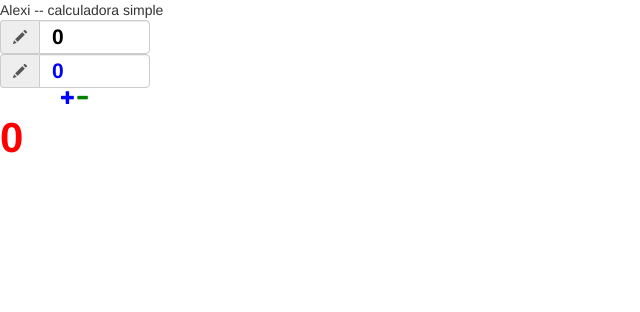
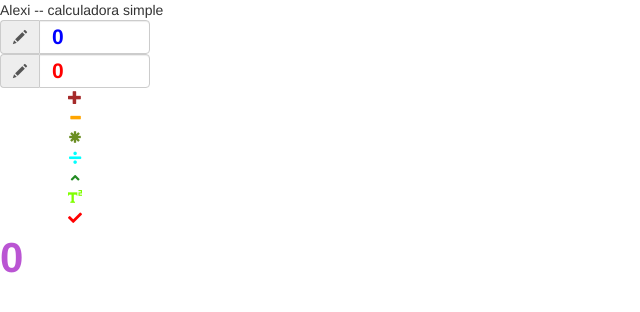
Before and after one commit to FireFoxRR/testing-calculator, an Angular app: page / in a window 1280 px wide. Shown: the top 312 px of the page, without its empty margins (0-640 px from the left). Built offline with nearby package versions, Linux system fonts and the light colour scheme.

Commit message:
calulator

```diff
--- a/src/app/addition/multiplication/multiplication.ts
+++ /dev/null
@@ -1,5 +0,0 @@
-export function multiplication(oper1, oper2) {
-    //refactory
-    let mul = oper1*oper2;
-    return mul;
-}
--- /dev/null
+++ b/src/app/multiplication/multiplication.ts
@@ -0,0 +1,5 @@
+export function multiplication(oper1, oper2) {
+    // refactoring
+     let mul = oper1 * oper2;
+     return mul;
+ }
--- a/src/app/sqrt/sqrt.ts
+++ b/src/app/sqrt/sqrt.ts
@@ -1,4 +1,7 @@
 export function sqrt(oper1){
+    //refactoring
+    let sqrt = 0
 
-    return Math.sqrt(oper1);
+    sqrt = Math.sqrt(oper1);
+    return (sqrt);
 }
--- a/src/app/ui/ui.component.css
+++ b/src/app/ui/ui.component.css
@@ -7,28 +7,48 @@
 .result {
     font-size: 3.0em;
     font-weight: bold;
-    color: red;
+    color: mediumorchid;
 
 }
 
 .operator1 {
     font-size: 1.5em;
     font-weight: bold;
-    color: black;
+    color: blue;
 
 }
 
 .operator2 {
     font-size: 1.5em;
     font-weight: bold;
-    color: blue;
+    color: red;
 
 }
 .addition-button {
     cursor: pointer;
-    color: blue;
+    color: brown;
 }
 .substraction-button {
     cursor: pointer;
-    color: green;
+    color: orange;
 }
+.multiplication-button {
+    cursor: pointer;
+    color: olivedrab;
+}
+.division-button {
+    cursor: pointer;
+    color: aqua;
+}
+.exp-button {
+    cursor: pointer;
+    color: forestgreen;
+}
+.sqr-button {
+    cursor: pointer;
+    color: chartreuse;
+}
+.sqrt-button {
+    cursor: pointer;
+    color: red;
+}
--- a/src/app/ui/ui.component.html
+++ b/src/app/ui/ui.component.html
@@ -12,12 +12,19 @@
       </div>
   </form>
 
-    <i class="glyphicon glyphicon-plus addition-button"
-        (click)="addition()"></i>
-
-    <i class="glyphicon glyphicon-minus substraction-button"
-        (click)="substraction()"></i>
-
+  <i class="glyphicon glyphicon-plus addition-button" (click)="addition()"></i>
+  <br>
+  <i class="glyphicon glyphicon-minus substraction-button" (click)="substraction()"></i>
+  <br>
+  <i class="glyphicon glyphicon-asterisk multiplication-button" (click)="multiplication()"></i>
+  <br>
+  <i class="fas fa-divide division-button" (click)="division()"></i>
+  <br>
+  <i class="fas fas fa-angle-up exp-button" (click)="exp()"></i>
+  <br>
+  <i class="glyphicon glyphicon-superscript sqr-button" (click)="sqr()"></i>
+  <br>
+  <i class="fas fas fa-check sqrt-button" (click)="sqrt()"></i>
 </div>
 
 <span class="result">{{ result }}</span>
--- a/src/app/ui/ui.component.ts
+++ b/src/app/ui/ui.component.ts
@@ -1,5 +1,12 @@
 import { Component, OnInit } from '@angular/core';
+import { from } from 'rxjs';
 import { addition } from "../addition/addition"
+import { substraction } from "../substraction/substraction"
+import { multiplication } from "../multiplication/multiplication"
+import { division } from "../division/division"
+import { exp } from "../exp/exp"
+import { sqr } from "../sqr/sqr"
+import { sqrt } from "../sqrt/sqrt"
 
 @Component({
   selector: 'app-ui',
@@ -14,8 +21,10 @@ export class UiComponent implements OnInit {
   operator1 = 0;
   operator2 = 0;
 
+
   ngOnInit() {
   }
+
 
   addition() {
     let myresult = 0;
@@ -24,7 +33,38 @@ export class UiComponent implements OnInit {
   }
 
   substraction() {
-    alert("substraction here !");
+    let myresult = 0;
+    myresult = substraction(this.operator1, this.operator2);
+    this.result = myresult;
   }
 
+  multiplication() {
+    let myresult = 0;
+    myresult = multiplication(this.operator1, this.operator2);
+    this.result = myresult;
+  }
+
+  division() {
+    let myresult = 0;
+    myresult = division(this.operator1, this.operator2);
+    this.result = myresult;
+  }
+
+  exp() {
+    let myresult = 0;
+    myresult = exp(this.operator1, this.operator2);
+    this.result = myresult;
+  }
+
+  sqr() {
+    let myresult = 0;
+    myresult = sqr(this.operator1);
+    this.result = myresult;
+  }
+
+  sqrt() {
+    let myresult = 0;
+    myresult = sqrt(this.operator1);
+    this.result = myresult;
+  }
 }
--- a/src/index.html
+++ b/src/index.html
@@ -7,7 +7,7 @@
   <meta name="viewport" content="width=device-width, initial-scale=1">
   <link rel="icon" type="image/x-icon" href="favicon.ico">
   <link rel="stylesheet" href="https://maxcdn.bootstrapcdn.com/bootstrap/3.4.0/css/bootstrap.min.css">
-
+  <link rel="stylesheet" href="https://use.fontawesome.com/releases/v5.11.2/css/all.css">
 </head>
 <body>
   <app-root></app-root>
```
Also changed, not shown: 2 other files (tests, documents, lock files or other folders). Lines whose indentation alone changed are shown as unchanged.
